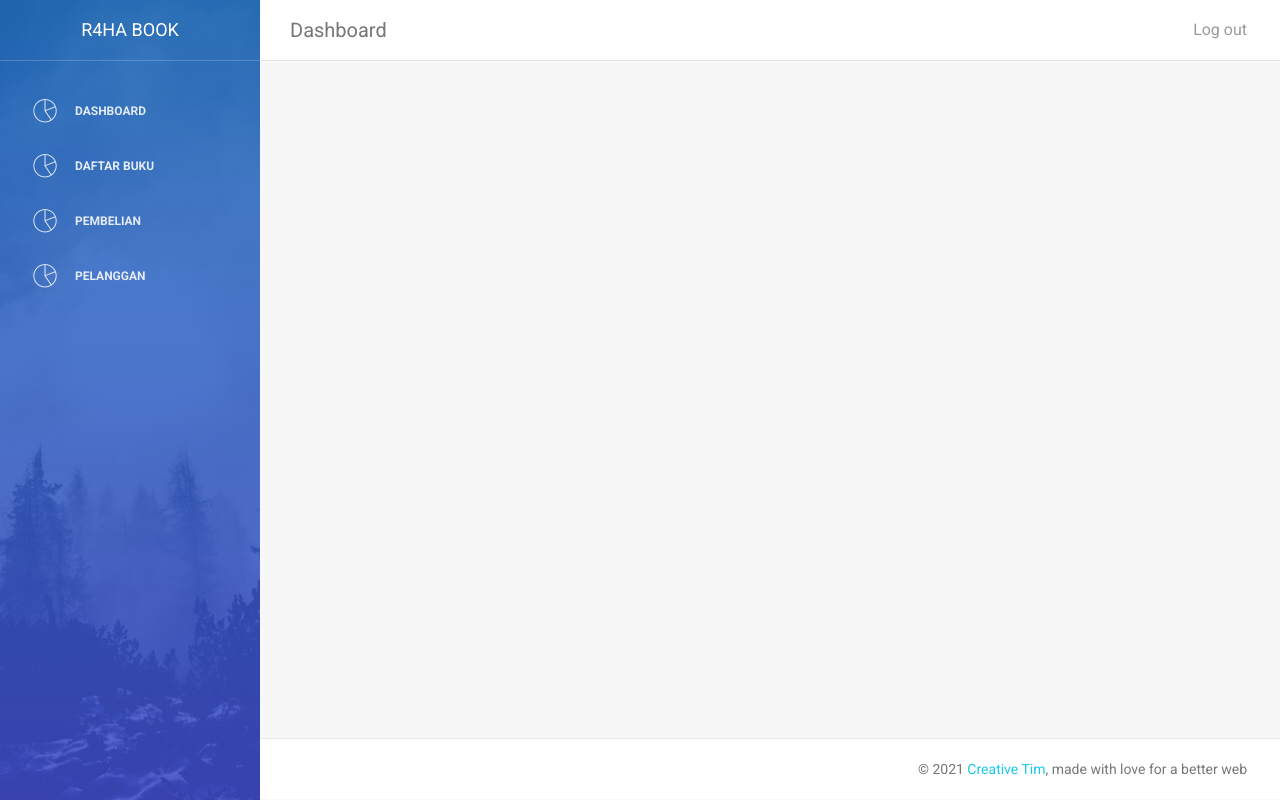
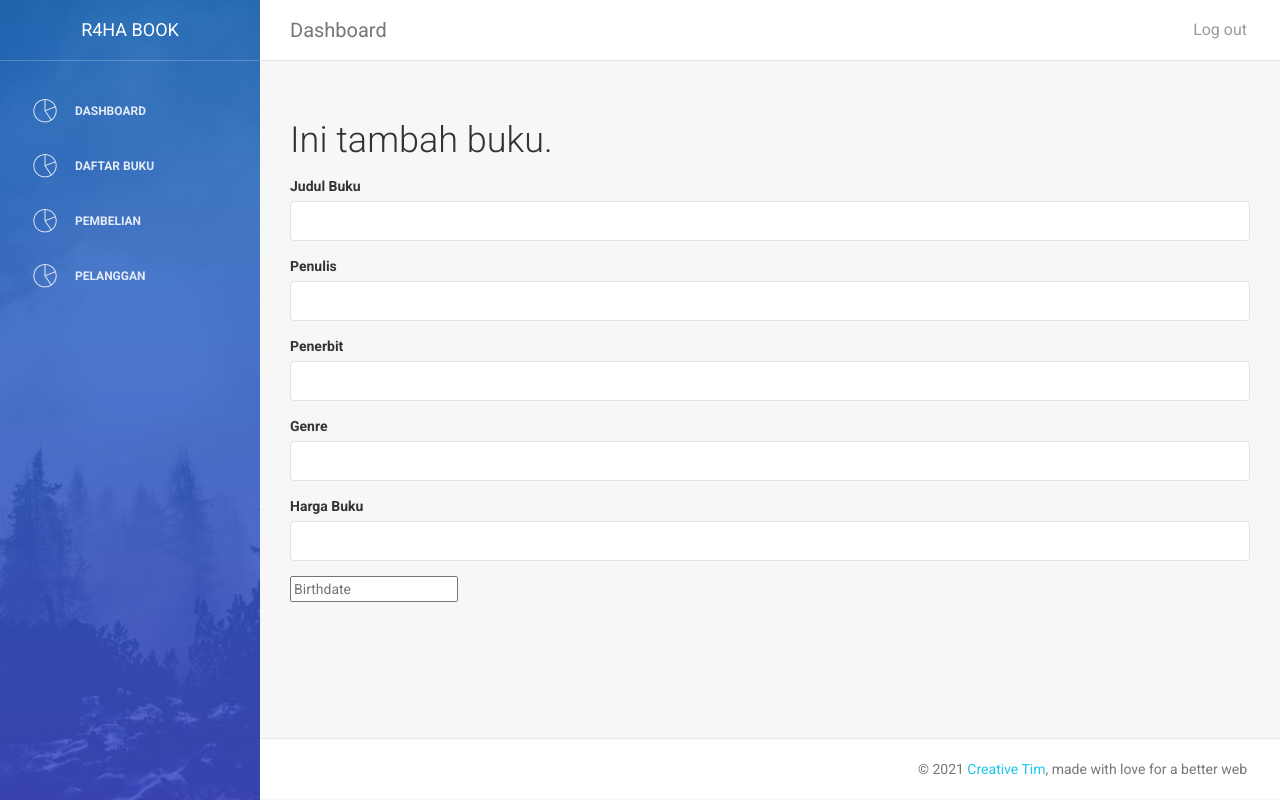
Before and after one commit to rahadinabudiman/penjualan-buku, a PHP site: page /index.php?halaman=tambahbuku in a window 1280 px wide. Run offline with PHP 8.4, Linux system fonts and the light colour scheme; some libraries are stand-ins or nearby versions.

Commit message:
nyari aman

```diff
--- a/admin/buku.php
+++ b/admin/buku.php
@@ -1,4 +1,5 @@
 <h2>Ini Buku.</h2>
+<a href="index.php?halaman=tambahbuku" class="btn btn-info">Tambah Buku</a>
 <table class="table table-bordered">
     <thead>
         <tr>
@@ -8,6 +9,7 @@
             <th>Penerbit</th>
             <th>Genre</th>
             <th>Tahun</th>
+            <th>Sinopsis</th>
             <th>Foto Buku</th>
             <th>AKSI</th>
         </tr>
@@ -25,6 +27,7 @@
             <td><?php echo $pecah['penerbit_buku']; ?></td>
             <td><?php echo $pecah['genre']; ?></td>
             <td><?php echo $pecah['tahun']; ?></td>
+            <td><?php echo $pecah['sinopsis_buku'];?></td>
             <td><?php echo $pecah['foto_buku']; ?></td>
             <td>
                 <a href="" class="btn btn-danger">HAPUS</a>
--- a/admin/index.php
+++ b/admin/index.php
@@ -13,6 +13,8 @@
 	<meta content='width=device-width, initial-scale=1.0, maximum-scale=1.0, user-scalable=0' name='viewport' />
     <meta name="viewport" content="width=device-width" />
 
+    <!-- Date Picker CSS -->
+
 
     <!-- Bootstrap core CSS     -->
     <link href="assets/css/bootstrap.min.css" rel="stylesheet" />
@@ -26,7 +28,6 @@
 
     <!--  CSS for Demo Purpose, don't include it in your project     -->
     <link href="assets/css/demo.css" rel="stylesheet" />
-
 
     <!--     Fonts and icons     -->
     <link href="http://maxcdn.bootstrapcdn.com/font-awesome/4.2.0/css/font-awesome.min.css" rel="stylesheet">
@@ -100,6 +101,9 @@
                                 include 'pelanggan.php';
                             }
                             // AKSI
+                            elseif($_GET['halaman']=='tambahbuku'){
+                                include 'tambah_buku.php';
+                            }
                             elseif($_GET['halaman']=='detail'){
                                 include 'detail.php';
                             }
@@ -123,8 +127,6 @@
 
     </div>
 </div>
-
-
 </body>
 
     <!--   Core JS Files   -->
@@ -149,6 +151,6 @@
         	demo.initChartist();
 
     	});
-	</script>
+    </script>
 
 </html>
--- /dev/null
+++ b/admin/tambah_buku.php
@@ -0,0 +1,28 @@
+<h2>Ini tambah buku.</h2>
+
+<form method="POST" enctype="multiform/form-data">
+<div class="form-group">
+    <label>Judul Buku</label>
+    <input type="text" class="form-control" name="judul">
+</div>
+<div class="form-group">
+    <label>Penulis</label>
+    <input type="text" class="form-control" name="penulis">
+</div>
+<div class="form-group">
+    <label>Penerbit</label>
+    <input type="text" class="form-control" name="penerbit">
+</div>
+<div class="form-group">
+    <label>Genre</label>
+    <input type="text" class="form-control" name="genre">
+</div>
+<div class="form-group">
+    <label>Harga Buku</label>
+    <input type="text" class="form-control" name="harga">
+</div>
+<div class="form-group">
+    <input class="input--style-2 js-datepicker" type="text" placeholder="Birthdate" name="birthday">
+    <i class="zmdi zmdi-calendar-note input-icon js-btn-calendar"></i>
+</div>
+</form>
```
